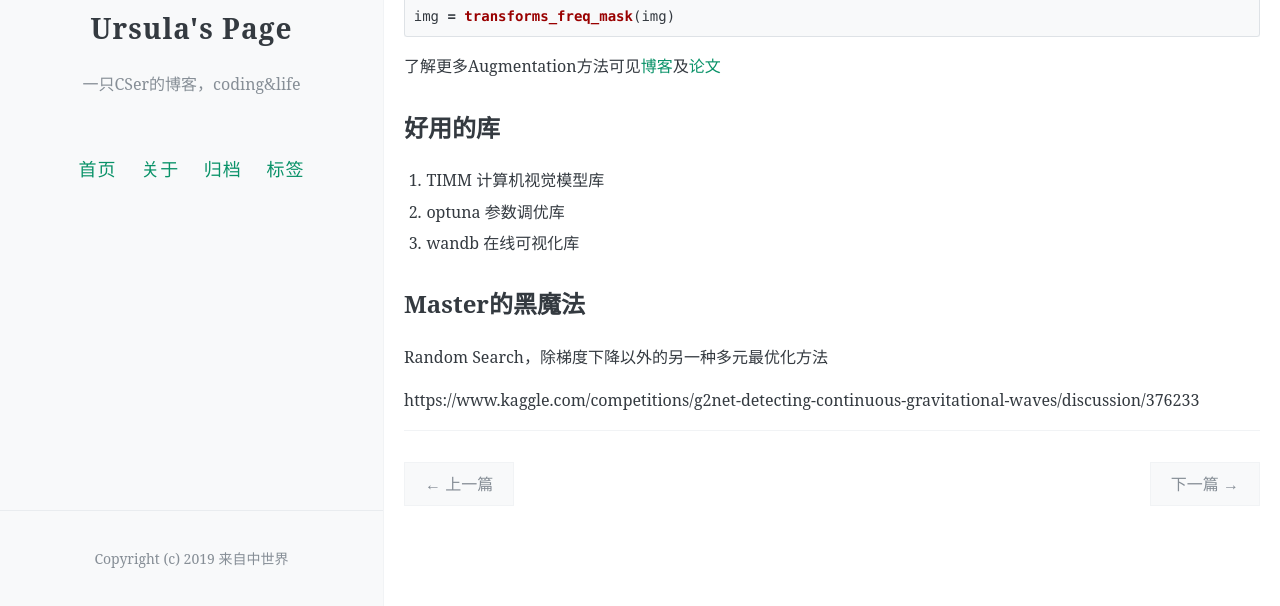
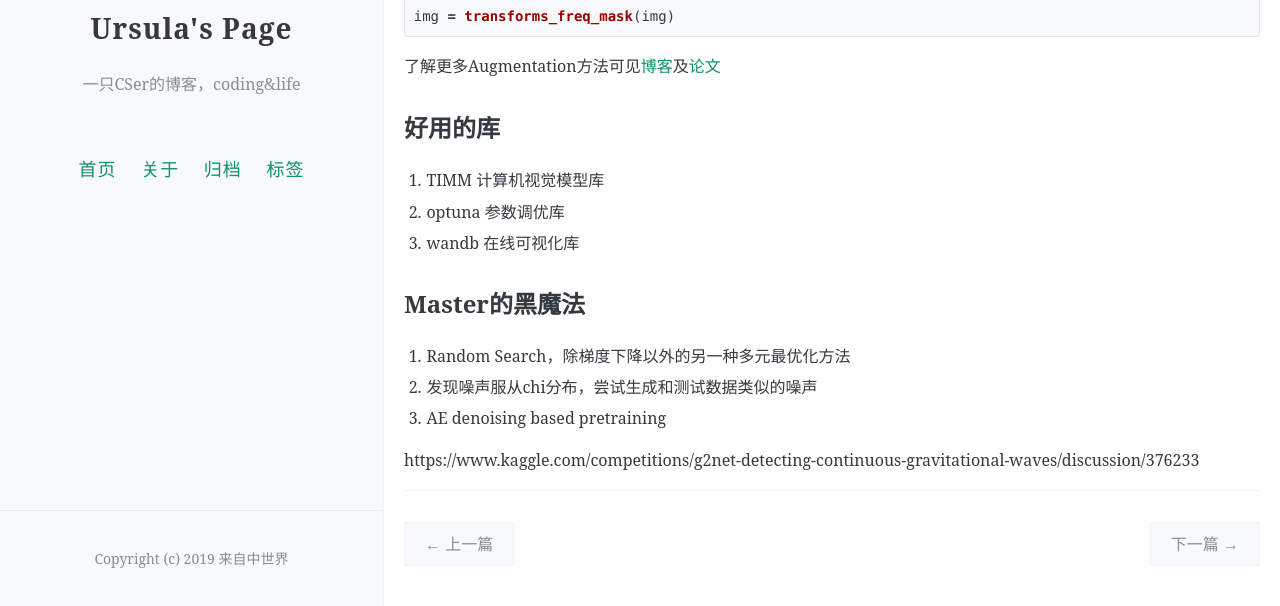
Before and after one commit to ursulalujun/Blog, a Jekyll site: the page built from _posts/2023-01-03-kaggle_first.md, in a window 1280 px wide and 900 px high, scrolled down 1580 px, cut to the strip 294-900 px from the top of the window. Built offline with Jekyll 4.4.1, drawn with Linux system fonts in a browser that asks for light colours; comment, search, counter and statistics services are not loaded.

Commit message:
Update 2023-01-03-kaggle_first.md

```diff
--- a/_posts/2023-01-03-kaggle_first.md
+++ b/_posts/2023-01-03-kaggle_first.md
@@ -80,6 +80,8 @@ img = transforms_freq_mask(img)
 3. wandb 在线可视化库
 
 ## Master的黑魔法
-Random Search，除梯度下降以外的另一种多元最优化方法
+1. Random Search，除梯度下降以外的另一种多元最优化方法
+2. 发现噪声服从chi分布，尝试生成和测试数据类似的噪声
+3. AE denoising based pretraining
 
 https://www.kaggle.com/competitions/g2net-detecting-continuous-gravitational-waves/discussion/376233
```
